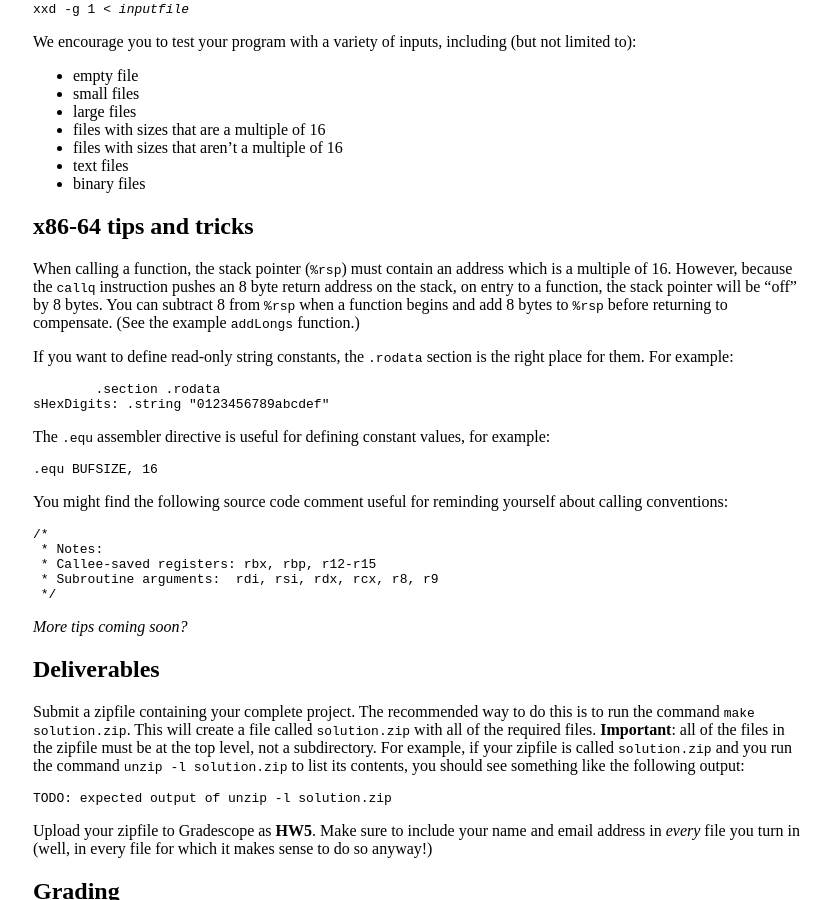
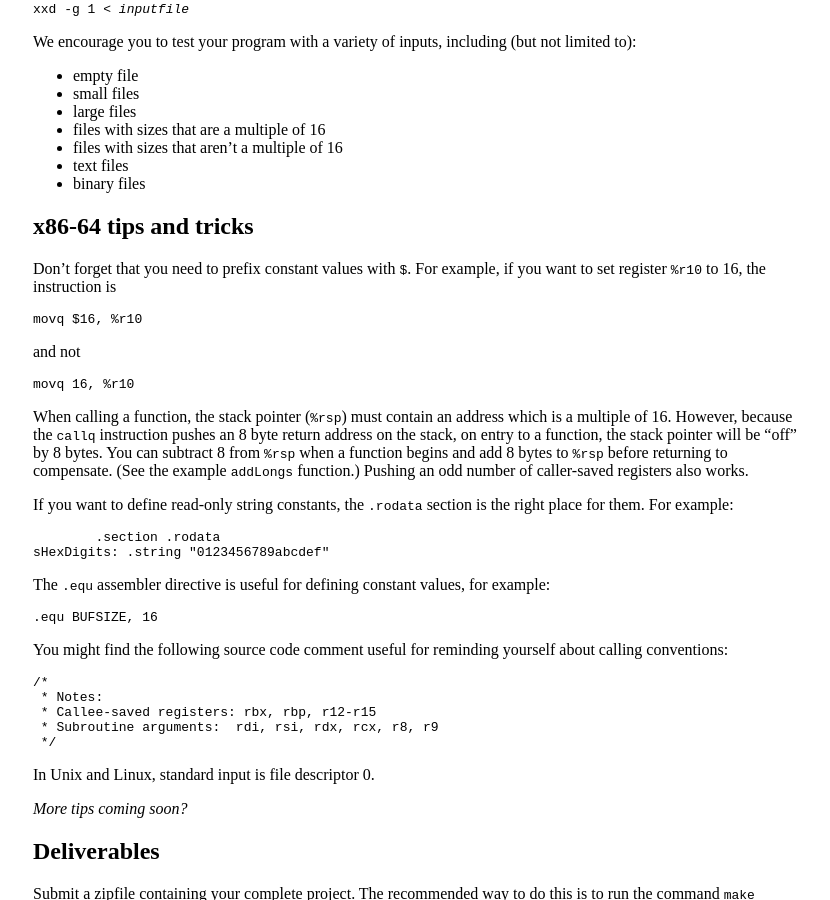
Before and after one commit to jhucsf/fall2019, a Jekyll site: the page built from hw/hw5.md, in a window 1280 px wide and 900 px high, scrolled down 2303 px. Shown: the whole window, without its empty margins (223-1053 px from the left). Built offline with Jekyll 4.4.1, drawn with Linux system fonts in a browser that asks for light colours.

Commit message:
note about pushing caller-saved regs

````diff
--- a/hw/hw5.md
+++ b/hw/hw5.md
@@ -199,12 +199,26 @@ including (but not limited to):
 
 ## x86-64 tips and tricks
 
+Don't forget that you need to prefix constant values with `$`.  For example,
+if you want to set register `%r10` to 16, the instruction is
+
+```
+movq $16, %r10
+```
+
+and not
+
+```
+movq 16, %r10
+```
+
 When calling a function, the stack pointer (`%rsp`) must contain an address
 which is a multiple of 16.  However, because the `callq` instruction
 pushes an 8 byte return address on the stack, on entry to a function,
 the stack pointer will be "off" by 8 bytes.  You can subtract 8 from
 `%rsp` when a function begins and add 8 bytes to `%rsp` before returning
-to compensate.  (See the example `addLongs` function.)
+to compensate.  (See the example `addLongs` function.)  Pushing an
+odd number of caller-saved registers also works.
 
 If you want to define read-only string constants, the `.rodata` section
 is the right place for them.  For example:
@@ -231,6 +245,8 @@ yourself about calling conventions:
  * Subroutine arguments:  rdi, rsi, rdx, rcx, r8, r9
  */
 ```
+
+In Unix and Linux, standard input is file descriptor 0.
 
 *More tips coming soon?*
 
````
